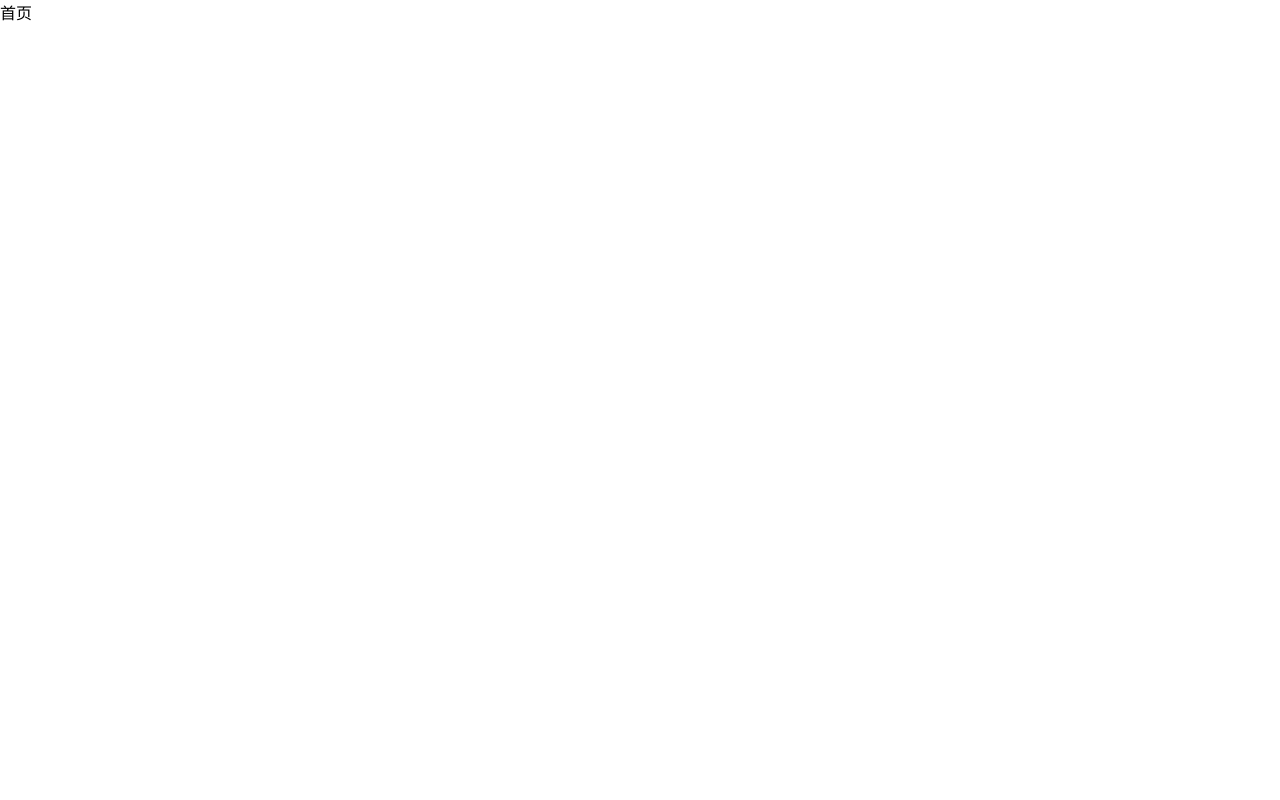
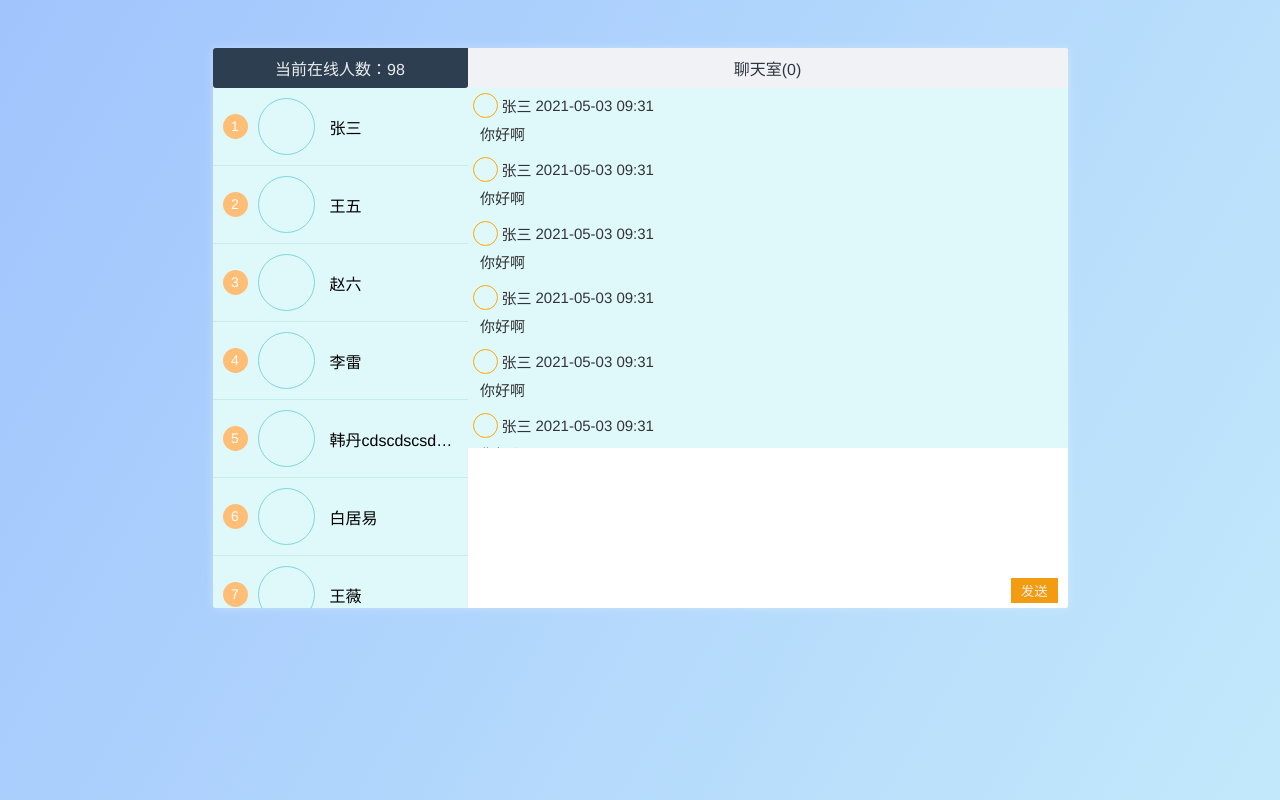
Before and after one commit to 970807/chatRoom, a Vue app: page /home in a window 1280 px wide. Built offline with nearby package versions, Linux system fonts and the light colour scheme.

Commit message:
聊天页布局

```diff
--- /dev/null
+++ b/src/components/home/Aside.vue
@@ -0,0 +1,143 @@
+<template>
+  <aside>
+    <h3 class="online-member">当前在线人数：{{onlineMemberCount}}</h3>
+    <div class="member-list">
+      <div class="item"
+           v-for="(item, index) in memberList"
+           :key="item.id">
+        <div class="order">{{index + 1}}</div>
+        <div class="avatar"></div>
+        <div class="nick-name">{{item.nickName}}</div>
+      </div>
+    </div>
+  </aside>
+</template>
+
+<script>
+export default {
+  name: 'Aside',
+  data () {
+    return {
+      onlineMemberCount: 98,
+      memberList: [
+        {
+          id: 1,
+          avatar: '',
+          nickName: '张三'
+        },
+        {
+          id: 2,
+          avatar: '',
+          nickName: '王五'
+        },
+        {
+          id: 3,
+          avatar: '',
+          nickName: '赵六'
+        },
+        {
+          id: 4,
+          avatar: '',
+          nickName: '李雷'
+        },
+        {
+          id: 5,
+          avatar: '',
+          nickName: '韩丹cdscdscsdcdscdscdscdscd'
+        },
+        {
+          id: 6,
+          avatar: '',
+          nickName: '白居易'
+        },
+        {
+          id: 7,
+          avatar: '',
+          nickName: '王薇'
+        },
+        {
+          id: 8,
+          avatar: '',
+          nickName: '露娜'
+        }
+      ]
+    }
+  }
+}
+</script>
+
+<style lang="scss" scoped>
+aside {
+  display: flex;
+  flex-direction: column;
+  width: 255px;
+  cursor: pointer;
+  user-select: none;
+
+  .online-member {
+    color: rgba(255, 255, 255, 0.9);
+    font-weight: 400;
+    font-size: 16px;
+    text-align: center;
+    padding: 8px 0;
+    background: #2c3e50;
+    border-bottom-left-radius: 3px;
+    border-bottom-right-radius: 3px;
+  }
+
+  .member-list {
+    flex: 1;
+    overflow-y: auto;
+
+    .item {
+      display: flex;
+      align-items: center;
+      padding: 10px;
+      background: #dff9fb;
+      border-bottom: 1px solid #c7ecee;
+      transition: 0.2s;
+
+      &:hover {
+        background: #f6e58d;
+      }
+
+      .order {
+        flex-shrink: 0;
+        background: #ffbe76;
+        width: 25px;
+        height: 25px;
+        line-height: 25px;
+        text-align: center;
+        border-radius: 50%;
+        font-size: 14px;
+        color: #fff;
+      }
+
+      .avatar {
+        flex-shrink: 0;
+        width: 55px;
+        height: 55px;
+        margin: 0 15px 0 10px;
+        border-radius: 50%;
+        border: 1px solid #7ed6df;
+      }
+
+      .nick-name {
+        white-space: nowrap;
+        overflow: hidden;
+        text-overflow: ellipsis;
+      }
+    }
+  }
+}
+
+::-webkit-scrollbar {
+  width: 6px;
+  background-image: linear-gradient(120deg, #a1c4fd 0%, #c2e9fb 100%);
+}
+
+::-webkit-scrollbar-thumb {
+  background: #9aecdb;
+  border-radius: 100px;
+}
+</style>
--- /dev/null
+++ b/src/components/home/ChatBox.vue
@@ -0,0 +1,83 @@
+<template>
+  <div class="chat-box">
+    <h3 class="headline">聊天室(0)</h3>
+    <ul class="msg-area">
+      <li class="msg-item"
+          v-for="item in 10">
+        <div class="info">
+          <div class="avatar"></div>
+          <span class="nick-name">张三</span>
+          <span class="time">2021-05-03 09:31</span>
+        </div>
+        <p class="text">你好啊</p>
+      </li>
+    </ul>
+  </div>
+</template>
+
+<script>
+export default {
+  name: 'ChatBox'
+}
+</script>
+
+<style lang="scss" scoped>
+.chat-box {
+  width: 600px;
+  height: 400px;
+  background: #dff9fb;
+  display: flex;
+  flex-direction: column;
+
+  .headline {
+    font-weight: 400;
+    font-size: 16px;
+    text-align: center;
+    padding: 8px 0;
+    background: #f1f2f6;
+    color: #2f3542;
+  }
+
+  .msg-area {
+    flex: 1;
+    font-size: 15px;
+    overflow-y: auto;
+    color: #333;
+
+    .msg-item {
+      padding: 5px 5px 8px 5px;
+
+      .info {
+        display: flex;
+        align-items: center;
+        margin-bottom: 5px;
+
+        .avatar {
+          width: 23px;
+          height: 23px;
+          border-radius: 50%;
+          border: 1px solid orange;
+        }
+
+        .nick-name {
+          padding: 0 4px;
+        }
+      }
+
+      .text {
+        text-indent: 0.5em;
+      }
+    }
+  }
+}
+
+::-webkit-scrollbar {
+  width: 6px;
+  background-image: linear-gradient(120deg, #a1c4fd 0%, #c2e9fb 100%);
+}
+
+::-webkit-scrollbar-thumb {
+  background: #9aecdb;
+  border-radius: 100px;
+}
+</style>
--- /dev/null
+++ b/src/components/home/SendMsgBox.vue
@@ -0,0 +1,56 @@
+<template>
+  <div class="send-msg-box">
+    <textarea />
+    <div class="btns">
+      <button class="send-btn">发送</button>
+    </div>
+  </div>
+</template>
+
+<script>
+export default {
+  name: 'SendMsgBox'
+}
+</script>
+
+<style lang="scss" scoped>
+.send-msg-box {
+  display: flex;
+  flex-direction: column;
+  width: 600px;
+  height: 160px;
+
+  textarea {
+    flex: 1;
+    outline: none;
+    border: none;
+    resize: none;
+    width: 100%;
+    vertical-align: top;
+    overflow: hidden;
+    padding: 3px;
+    font-size: 16px;
+  }
+
+  .btns {
+    background: #fff;
+    width: 100%;
+    height: 35px;
+    padding: 0 10px;
+    display: flex;
+    justify-content: flex-end;
+    align-items: center;
+    box-sizing: border-box;
+
+    .send-btn {
+      border: none;
+      outline: none;
+      background: #f39c12;
+      padding: 0 10px;
+      height: 25px;
+      color: #ecf0f1;
+      cursor: pointer;
+    }
+  }
+}
+</style>
--- a/src/views/Home.vue
+++ b/src/views/Home.vue
@@ -1,11 +1,45 @@
 <template>
   <div class="home-wrap">
-    首页
+    <div class="chat-box-wrap">
+      <Aside />
+      <main>
+        <ChatBox />
+        <SendMsgBox />
+      </main>
+    </div>
   </div>
 </template>
 
 <script>
+import Aside from '@/components/home/Aside'
+import ChatBox from '@/components/home/ChatBox'
+import SendMsgBox from '@/components/home/SendMsgBox'
 export default {
-  name: 'Home'
+  name: 'Home',
+  components: {
+    Aside,
+    ChatBox,
+    SendMsgBox
+  }
 }
 </script>
+
+<style lang="scss" scoped>
+.home-wrap {
+  display: flex;
+  justify-content: center;
+  min-height: 100vh;
+  background-image: linear-gradient(120deg, #a1c4fd 0%, #c2e9fb 100%);
+  padding-top: 6vh;
+  box-sizing: border-box;
+
+  .chat-box-wrap {
+    display: flex;
+    background: #ecf0f1;
+    height: 560px;
+    border-radius: 3px;
+    overflow: hidden;
+    box-shadow: 0 0 10px rgba(255, 255, 255, 0.3);
+  }
+}
+</style>
```
